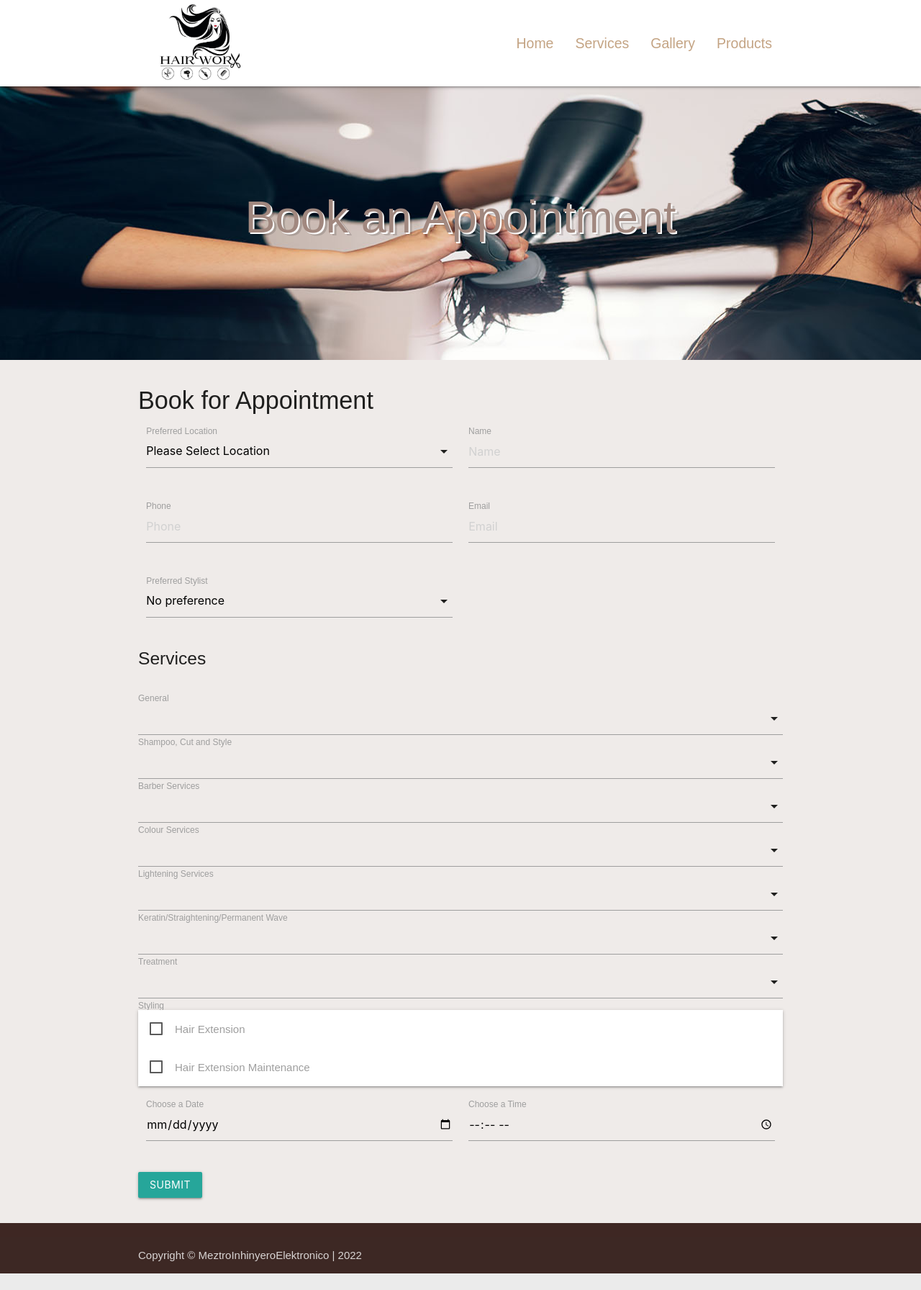
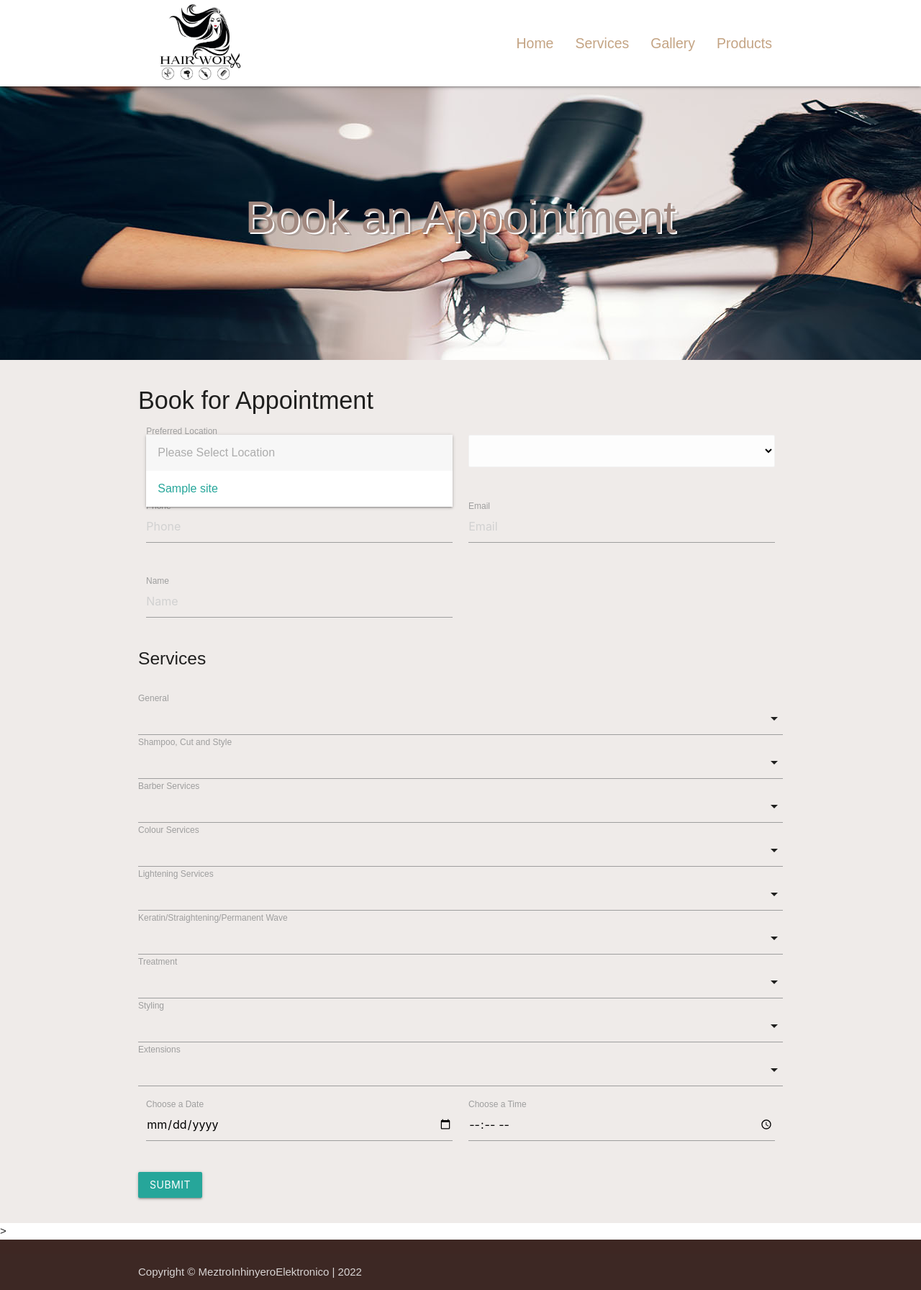
Before and after one commit to christopherece/hairworx_project, a Django app: page /booking/create-booking/ in a window 1280 px wide, after a click on "Please Select Location". Shown: the whole page at 72% size. Before the commit the page ends 1769 px from the top, so only its background shows below. Run offline with Django 4.2, Linux system fonts and the light colour scheme; tables that the repository leaves empty hold one stand-in row (values such as "Sample post"); lists and menus that the app fills with data are empty; parts of the project's set-up code (start-up, migrations or seed data) failed here and were passed over.

Commit message:
Almost Done

```diff
--- a/bookings/models.py
+++ b/bookings/models.py
@@ -1,4 +1,4 @@
-from enum import unique
+from statistics import mode
 from unicodedata import name
 import uuid
 from django.db import models
@@ -7,8 +7,8 @@
 # Create your models here.
 class Booking(models.Model):
     SITE = (
-        ('Papatoetoe', 'Papatoetoe'),
-        ('Onehunga','Onehunga')
+        ('1', 'Onehunga'),
+        ('2','Papatoetoe')
     )
     STYLIST = (
         ('No Prefered','No Prefered'),
@@ -45,3 +45,19 @@
 
     def __str__(self):
         return self.name
+
+class Site(models.Model):
+    name = models.CharField(max_length=200)
+    address = models.CharField(max_length=200)
+
+
+    def __str__(self):
+        return self.name
+
+class Employee(models.Model):
+    site = models.ForeignKey(Site, on_delete=models.DO_NOTHING)
+    name = models.CharField(max_length=200)
+    contact = models.CharField(max_length=200)
+
+    def __str__(self):
+        return self.name
--- a/bookings/urls.py
+++ b/bookings/urls.py
@@ -5,6 +5,7 @@
 urlpatterns = [
     path('create-booking/', views.createBooking, name='create-booking'),
     path('booking', views.booking, name='booking'),
+    path('get_stylists_ajax/', views.get_stylists_ajax, name="get_stylists_ajax")
 
 
 ]
--- a/bookings/views.py
+++ b/bookings/views.py
@@ -1,19 +1,31 @@
+from django.http import JsonResponse
 from django.shortcuts import render, redirect
 from django.contrib import messages
 from .forms import BookingForm
 
-from bookings.models import Booking, Service
+from bookings.models import Booking, Employee, Service, Site
 
-# Create your views here.
+def get_stylists_ajax(request):
+    if request.method == "POST":
+        site_id = request.POST['site_id']
+        try:
+            site = Site.objects.filter(id = site_id).first()
+            employees = Employee.objects.filter(site = site)
+        except Exception:
+            data['error_message'] = 'error'
+            return JsonResponse(data)
+
+        return JsonResponse(list(employees.values('id', 'name')), safe = False)
+
+
 def createBooking(request):
     services = Service.objects.all()
-    context = {'services':services}
+    sites = Site.objects.all()
+    context = {'services':services, 'sites':sites}
     return render(request, 'bookings/index.html', context)
 
 
 def booking(request):
-
-
 
     if request.method == 'POST':
         name = request.POST['name']
@@ -25,9 +37,6 @@
         date_chosen = request.POST.get('date_chosen', False)
         time_chosen = request.POST.get('time_chosen', False)
         services = request.POST.getlist('services[]'),
-
-        print(services)
-
 
         booking = Booking(
             name = name,
--- a/hairworx/static/css/style.css
+++ b/hairworx/static/css/style.css
@@ -79,6 +79,11 @@
     width: 100%;
   }
 
+
+.input-field > select {
+  display: block;
+}
+
 @media only screen and (max-width : 992px) {
   .parallax-container .section {
     position: absolute;
--- a/templates/base.html
+++ b/templates/base.html
@@ -87,10 +87,39 @@
     <!-- <script type="text/javascript" src="https://code.jquery.com/jquery-3.2.1.min.js"></script> -->
     <script type="text/javascript" src="{% static 'js/materialize.js' %} "></script>
     <script>
-      $(document).ready(function () {
+          const employeeSelect = document.getElementById('#stylist_name')
+          $("#location").change(function () {
+              const siteId = $(this).val();  // get the selected subject ID from the HTML dropdown list
+              $.ajax({                       // initialize an AJAX request
+                  type: "POST",
+                  url: '{% url "get_stylists_ajax" %}',
+                  data: {
+                      'site_id': siteId,       // add the country id to the POST parameters
+                      'csrfmiddlewaretoken':$('input[name=csrfmiddlewaretoken]').val(),
+                  },
+                  success: function (data) {   // `data` is from `get_topics_ajax` view function
+                      let html_data = '';
+                      data.forEach(function (data) {
+                        console.log(data)
+                          html_data += `<option value="${data.name}">${data.name}</option>`
+                          $("#stylistName").html(html_data); // replace the contents of the topic input with the data that came from the server
+
+                     });
+
+                  }
+              });
+            });
+
+    </script>
+    <script>
+        $(document).ready(function () {
+          M.AutoInit();
+
+            //Booking
+
          // INIT SELECT LIST
         $('.modal').modal({
-          complete: function(){alert('Your request is subitted')}
+          complete: function(){alert('Your request is submitted')}
         });
         $('.carousel.carousel-slider').carousel({
             fullWidth: true,
@@ -98,6 +127,7 @@
             interval:6000,
             height: 100,
           });
+
 
         $('select').formSelect();
 
--- a/templates/bookings/index.html
+++ b/templates/bookings/index.html
@@ -4,7 +4,7 @@
 
 
 
-<div id="index-banner" class="parallax-container">
+<div id="index-banner" class=" parallax-container">
     <div class="section no-pad-bot">
       <div class="container">
         <h1 style="padding: 10% 0 0 0 ;" class="headingText header center brown-text text-lighten-2">Book an Appointment</h1>
@@ -21,7 +21,7 @@
   </div>
 
 
-  <section id="popular" class="section section-popular scrollspy brown lighten-5 ">
+  <section id="popular" class="no-autoinit section section-popular scrollspy brown lighten-5 ">
     <div class="container">
           <div class="row">
             <h4>Book for Appointment</h4>
@@ -31,18 +31,23 @@
               <div class="row">
                 <div class="input-field col m6 s12">
                   <select  name="location" id="location" required>
-                    <option value=""  class="active" selected disabled>Please Select Location</option>
-                    <option value="Onehunga">Onehunga</option>
-                    <option value="Pukekohe">Papatoetoe</option>
+                    <option value="0"  class="active" selected disabled>Please Select Location</option>
+                    {% for site in sites %}
+                      <option value="{{site.id}}">{{site.name}}</option>
+                    {% endfor %}
+
                   </select>
                   <label for="location">Preferred Location</label>
                 </div>
 
-                <div class="input-field col m6 s12">
-                  <input placeholder="Name" name="name" id="name" type="text" value="" required>
-                  <label for="name" class="active" name="phone">Name</label>
+                <!-- Preferres Stylist -->
+               <div class="input-field col m6 s12">
+                  <select name="stylist_name" id="stylistName" required class="browser-default">
+
+                  </select>
                 </div>
               </div>
+
 
               <div class="row">
                 <!-- Phone -->
@@ -57,24 +62,13 @@
                 </div>
               </div>
               <div class="row">
-               <!-- Preferres Stylist -->
-               <div class="input-field col m6 s12">
-                <select name="stylist_name" id="stylist_name" required>
-                  <option value=""  selected>No preference</option>
-                  <option value="Arnie">Arnie</option>
-                  <option value="Dana">Dana</option>
-                  <option value="Dana">Purvi</option>
-                  <option value="Dana">Ailyn</option>
-                  <option value="Dana">Mary</option>
-                  <option value="Dana">Alison</option>
 
+                <div class="input-field col m6 s12">
+                  <input placeholder="Name" name="name" id="name" type="text" value="" required>
+                  <label for="name" class="active" name="phone">Name</label>
+                </div>
 
-                </select>
-                <label>Preferred Stylist</label>
               </div>
-              </div>
-
-
               <h5>Services</h5>
                  <br>
               <!-- MULTIPLE SELECT -->
@@ -202,7 +196,7 @@
 
 
 
-
+>
 
 
 
```
Also changed, not shown: bookings/admin.py (+11 -1 lines), hairworx/static/js/dropdown.js (added, +18 -0 lines), bookings/migrations/0009_site_employee.py (added), bookings/migrations/0010_alter_booking_location.py (added), hairworx/static/js/init.js (line endings or trailing spaces).
